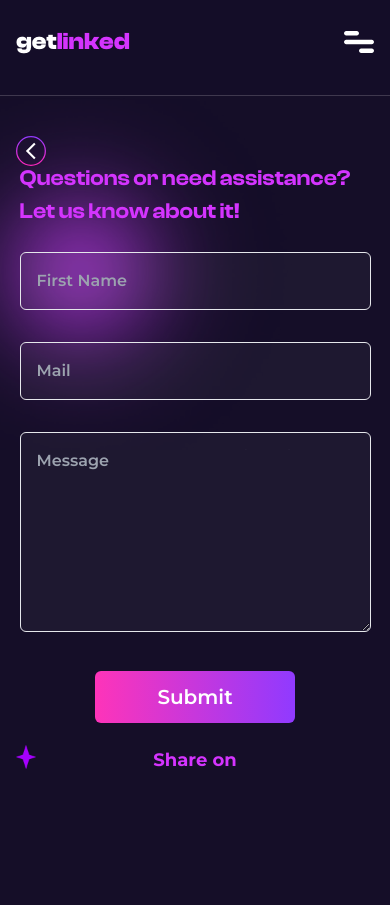
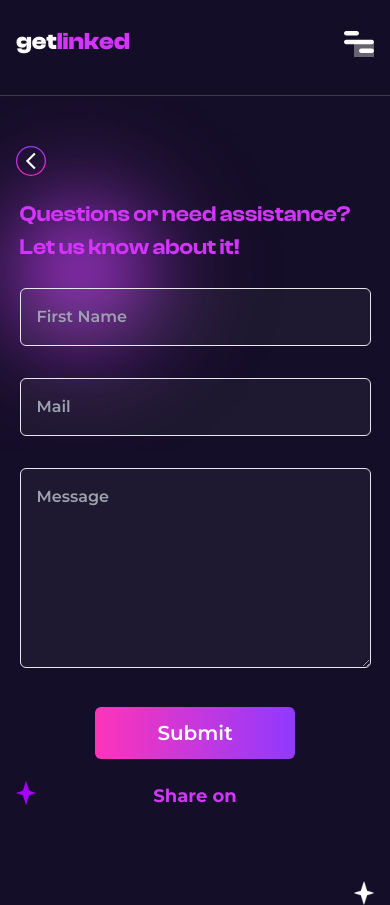
Before and after one commit to stephenokyere233/getlinked-hack, a Next.js app: page /contact in a window 390 px wide. Before the commit the page ends 856 px from the top, so only its background shows below. Built offline with nearby package versions, Linux system fonts and the light colour scheme; grey boxes are pictures that could not be loaded; some icons are missing.

Commit message:
add:final fixes

```diff
--- a/components/sections/big-idea/index.tsx
+++ b/components/sections/big-idea/index.tsx
@@ -5,7 +5,11 @@ import SectionLayout from "@/layout/section.layout";
 
 const BigIdea = () => {
   return (
-    <section data-aos="fade-up" className="border-b border-border py-20" id="overview">
+    <section
+      data-aos="fade-up"
+      className="border-b scroll-m-[150px] border-border py-20"
+      id="overview"
+    >
       <SectionLayout>
         <Flex className="justify-between">
           <div data-aos="zoom-in" className="relative w-full lg:w-[40%] ">
--- a/components/sections/faqs/index.tsx
+++ b/components/sections/faqs/index.tsx
@@ -82,7 +82,7 @@ const FAQS = () => {
   return (
     <section
       data-aos="zoom-in-up"
-      className="border-b border-border relative py-20"
+      className="border-b scroll-m-[120px] border-border relative py-20"
       id="faqs"
     >
       <SectionLayout className="lg:py-20 my-6">
--- a/components/sections/timeline/index.tsx
+++ b/components/sections/timeline/index.tsx
@@ -56,7 +56,7 @@ const Timeline = () => {
     );
   };
   return (
-    <section data-aos="fade-up" className=" relative py-20" id="timeline">
+    <section data-aos="fade-up" className="scroll-m-[150px] relative py-20" id="timeline">
       <div className="max-w-[1400px] mx-auto">
         <div className="text-center space-y-4 lg:space-y-6">
           <h2 className="text-[32px] font-bold">Timeline</h2>
--- a/pages/contact.tsx
+++ b/pages/contact.tsx
@@ -9,7 +9,6 @@ import { MdOutlineArrowBackIos } from "react-icons/md";
 import toast from "react-hot-toast";
 import { ContactForm } from "@/interfaces";
 import { motion } from "framer-motion";
-
 
 const Contact = () => {
   const router = useRouter();
@@ -53,17 +52,17 @@ const Contact = () => {
     resetForm(initialValues);
   };
   return (
-    <section className="relative overflow-clip lg:min-h-[90vh] ">
+    <section className="relative overflow-x-clip lg:h-[90vh] xl:overflow-clip ">
       <Image
         src="/assets/mobile-hero-gradient.png"
-        className="w-[80%] lg:w-[800px] block absolute lg:bottom-20  left-0 -z-10"
+        className="w-[80%] lg:w-[800px] block  absolute lg:bottom-20  left-0 -z-10"
         width={500}
         height={500}
         alt="hero-gradient"
       />
       <Image
         src="/assets/mobile-hero-gradient.png"
-        className="w-[800px] absolute hidden xl:block -bottom-[200px] -rotate-180  right-0 -z-10"
+        className="w-[800px] absolute hidden xl:block -bottom-[200px] -rotate-180 -right-20 -z-10"
         width={500}
         height={500}
         alt="hero-gradient"
@@ -115,8 +114,15 @@ const Contact = () => {
             </ul>
           </div>
         </section>
-        <section className="lg:w-[50%] w-full ">
-          <div className="top-10 absolute left-4 md:">
+        <section className="lg:w-[50%] relative w-full ">
+          <motion.div
+            initial={{ opacity: 0, x: "100%" }}
+            animate={{ opacity: 1, x: 0 }}
+            exit={{ opacity: 0, x: "100%" }}
+            transition={{ duration: 0.5 }}
+            className="lg:bg-zinc-300 relative lg:bg-opacity-5 flex flex-col py-10 space-y-4 pt-28 rounded-[5px] lg:py-16"
+          >
+            <div className="top-[100px] absolute left-4">
               <button
                 className="transition-all relative lg:hidden block active:scale-95"
                 onClick={() => router.back()}
@@ -133,35 +139,28 @@ const Contact = () => {
                 </span>
               </button>
             </div>
-          <motion.div
-            initial={{ opacity: 0, x: "100%" }}
-            animate={{ opacity: 1, x: 0 }}
-            exit={{ opacity: 0, x: "100%" }}
-            transition={{ duration: 0.5 }}
-            className="lg:bg-zinc-300 relative lg:bg-opacity-5 flex flex-col py-10 space-y-4 rounded-[5px] lg:py-16"
-          >
             <Image
               src="/assets/star-purple.png"
               className=" w-[20px] lg:w-[30px] absolute bottom-[100px] left-4 lg:-left-4"
               width={500}
               height={500}
-              alt="hero-man"
+              alt="star"
             />
             <Image
               src="/assets/star-gray.png"
               className=" w-[20px] lg:w-[30px] absolute -top-[20px] lg:-top-[50px] right-4 lg:-right-[100px]"
               width={500}
               height={500}
-              alt="hero-man"
+              alt="star"
             />
             <Image
               src="/assets/star.svg"
-              className="absolute w-[30px] bottom-0 -right-[150px]"
+              className="absolute w-[20px] lg:w-[30px] bottom-0 right-4 lg:-right-[150px]"
               width={500}
               height={500}
-              alt="hero-man"
+              alt="star"
             />
-            <div className="w-[90%] md:w-[80%] lg:min-w-[400px] xl:min-w-[500px] mx-auto">
+            <div className="w-[90%]  md:w-[80%] lg:min-w-[400px] xl:min-w-[500px] mx-auto">
               <h2 className="font-semibold text-pink my-6 lg:mb-6 lg:mt-0 text-[22px] lg:text-[25px]">
                 Questions or need assistance?
                 <br />
@@ -173,7 +172,7 @@ const Contact = () => {
                 onSubmit={handleSubmit}
               >
                 <Form>
-                  <fieldset className=" space-y-8 lg:space-y-10 ">
+                  <fieldset className=" space-y-8  lg:space-y-10 ">
                     <div className="">
                       <Field
                         type="text"
```
Lines whose indentation alone changed are shown as unchanged.
